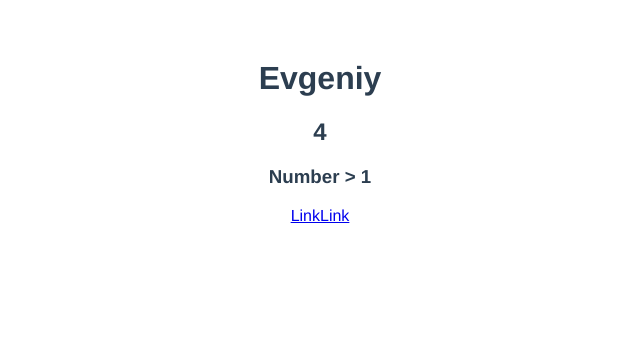
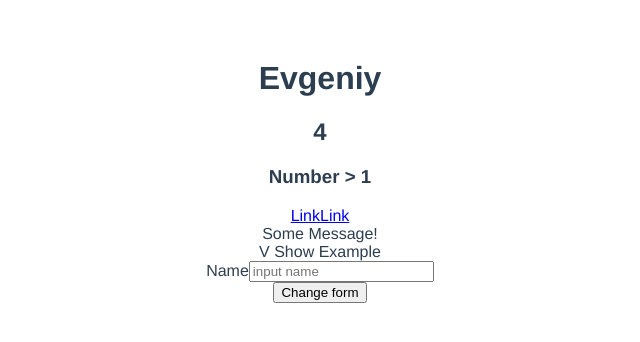
Before and after one commit to EvgeniiMorozov/vue_easycode, a Vue app: page / in a window 1280 px wide. Shown: the top 342 px of the page, without its empty margins (320-960 px from the left). Built offline with nearby package versions, Linux system fonts and the light colour scheme.

Commit message:
урок 7

```diff
--- a/src/App.vue
+++ b/src/App.vue
@@ -5,6 +5,29 @@
     <h3>{{ num > 1 ? 'Number > 1' : 'Number lower 1' }}</h3>
     <a :href="linkUrl">Link</a>
     <a :[attrKey]="linkUrl">Link</a>
+    <template v-if="msgIsVisible === 1">
+      <div class="message">Some Message!</div>
+    </template>
+    <template v-else-if="msgIsVisible === 2">
+      <div class="message">V-If-Else Some Message!</div>
+    </template>
+    <template v-else>
+      <div class="message">Else Message!</div>
+    </template>
+
+    <div v-show="isVisibleBlock">
+      V Show Example
+    </div>
+
+    <div class="name-input" v-if="inputNameVisible">
+      <label>Name</label>
+      <input type="text" placeholder="input name" key="name-input">
+    </div>
+    <div class="nickname-input" v-else>
+      <label>Nickname</label>
+      <input type="text" placeholder="input nickname" key="nickname-input">
+    </div>
+    <button @click="inputNameVisible = !inputNameVisible">Change form</button>
   </div>
 </template>
 
@@ -20,6 +43,9 @@ export default {
     num: 2,
     linkUrl: 'https://google.ru',
     attrKey: 'href',
+    msgIsVisible: 1,
+    isVisibleBlock: true,
+    inputNameVisible: true,
   }),
 };
 </script>
```
